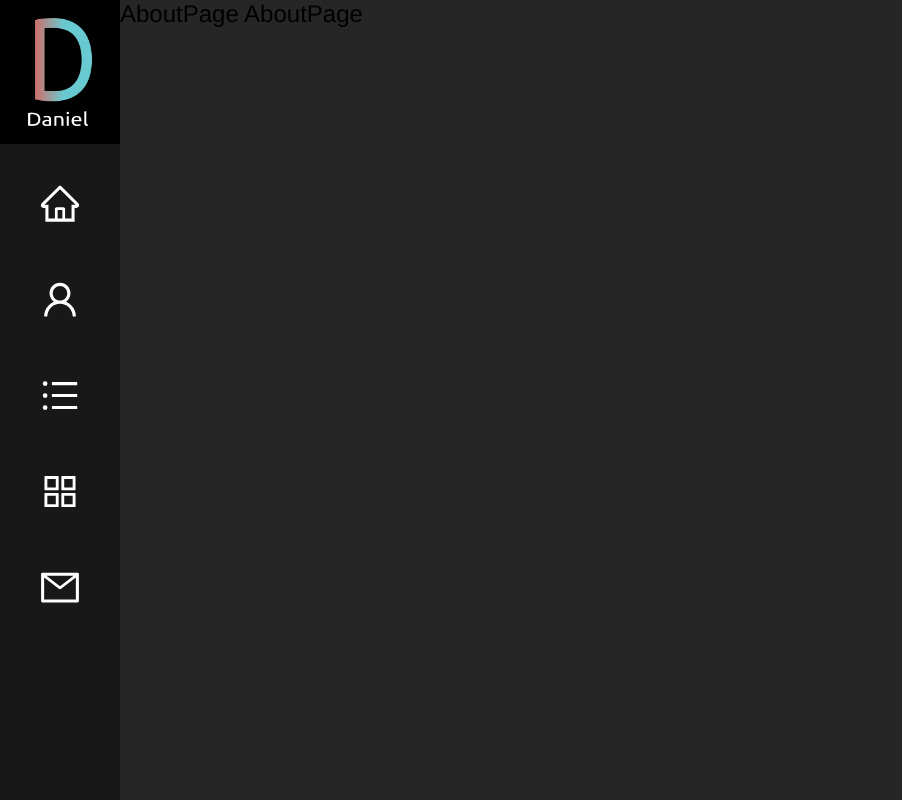
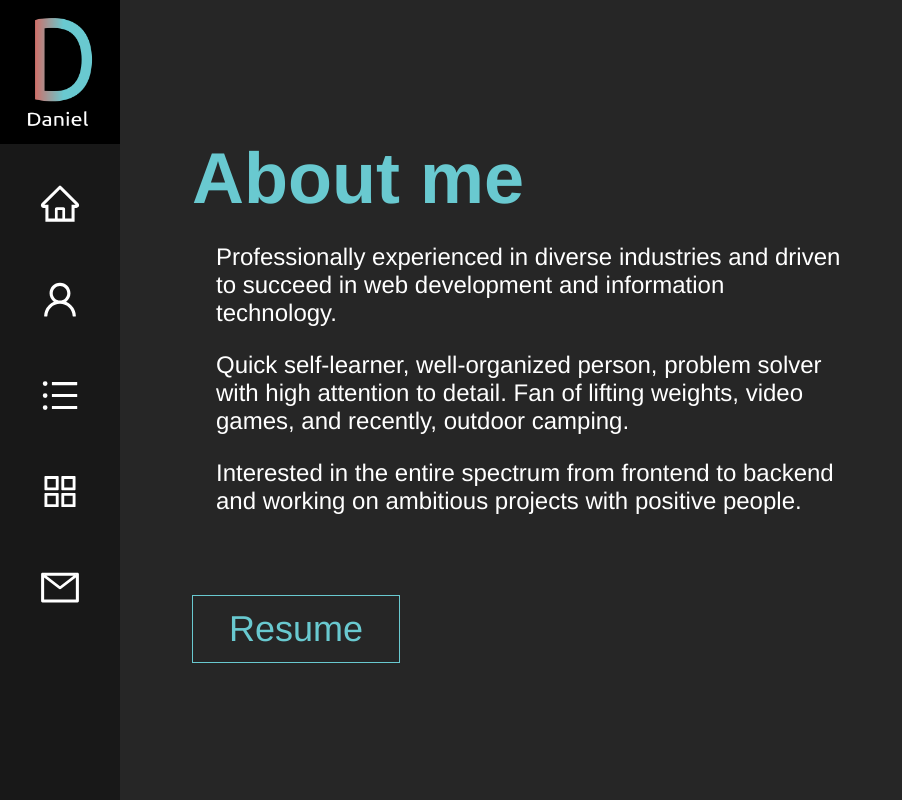
Before and after one commit to d4cho/portfolio-website-react, a React (Create React App) app: page /about in a window 1280 px wide. Shown: the whole page, without its empty margins (0-902 px from the left). Built offline with nearby package versions, Linux system fonts and the light colour scheme.

Commit message:
about page

```diff
--- a/src/Components/AboutPage/AboutPage.js
+++ b/src/Components/AboutPage/AboutPage.js
@@ -1,7 +1,45 @@
 import React from 'react';
+import { Link } from 'react-router-dom';
 
 const AboutPage = () => {
-  return <div>AboutPage AboutPage</div>;
+  return (
+    <div className='Background'>
+      <div className='Main'>
+        <div className='Greeting'>
+          <span className='Greeting-child'>
+            <span className='Heading-animated'>A</span>
+            <span className='Heading-animated'>b</span>
+            <span className='Heading-animated'>o</span>
+            <span className='Heading-animated'>u</span>
+            <span className='Heading-animated'>t</span>
+            <span className='Heading-animated'>&nbsp;</span>
+            <span className='Heading-animated'>m</span>
+            <span className='Heading-animated'>e</span>
+          </span>
+          <div className='About-me-p-container'>
+            <p className='About-me-p'>
+              Professionally experienced in diverse industries and driven to
+              succeed in web development and information technology.
+            </p>
+            <p className='About-me-p'>
+              Quick self-learner, well-organized person, problem solver with
+              high attention to detail. Fan of lifting weights, video games, and
+              recently, outdoor camping.
+            </p>
+            <p className='About-me-p'>
+              Interested in the entire spectrum from frontend to backend and
+              working on ambitious projects with positive people.
+            </p>
+          </div>
+        </div>
+        <br />
+        <br />
+        <Link to='/loading' style={{ textDecoration: 'none' }}>
+          <div className='Contact'>Resume</div>
+        </Link>
+      </div>
+    </div>
+  );
 };
 
 export default AboutPage;
--- a/src/style.css
+++ b/src/style.css
@@ -689,3 +689,31 @@
   color: #d07069;
   cursor: default;
 }
+
+/* About me Page */
+
+.About-container {
+  display: flex;
+  flex-direction: column;
+}
+
+.Heading-animated {
+  font-weight: 700;
+  color: #69c9d0;
+}
+
+.Heading-animated:hover {
+  animation-name: animation; /* referring directly to the animation's @keyframe declaration */
+  animation-duration: 2s;
+  cursor: default;
+}
+
+.About-me-p-container {
+  width: 60%;
+}
+
+.About-me-p {
+  font-size: 1rem;
+  color: white;
+  margin-left: 1rem;
+}
```
